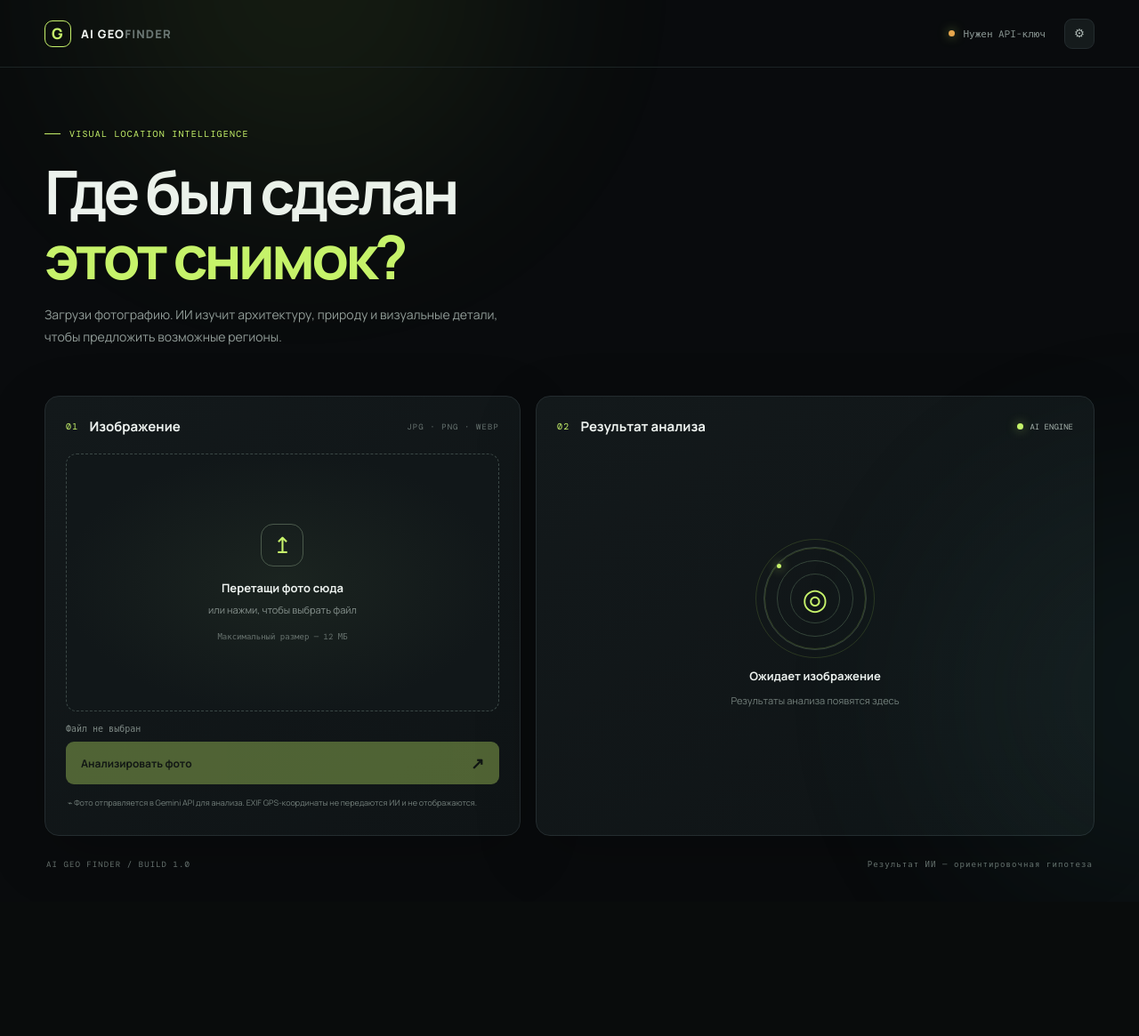
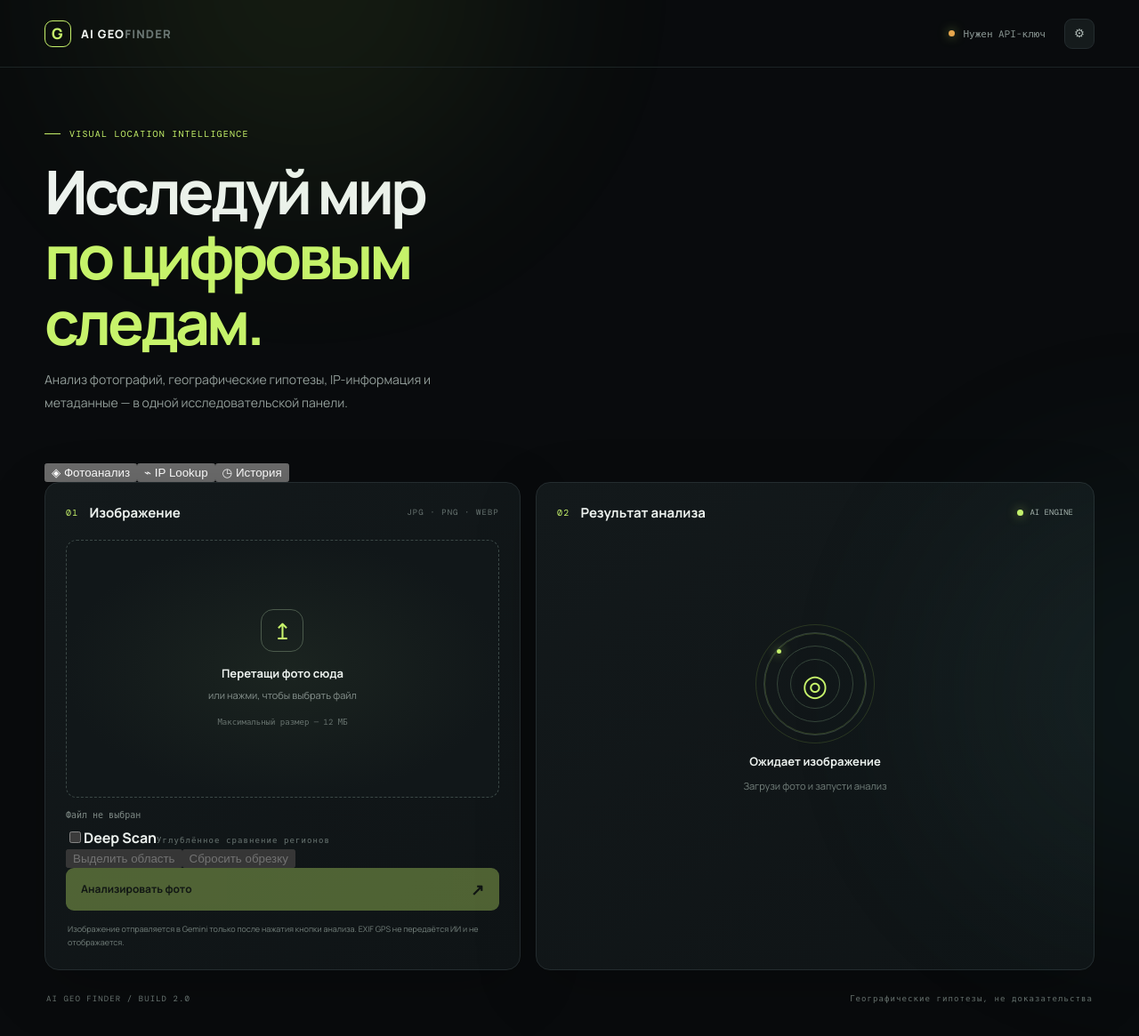
Before and after one commit to FlazionX/Ai-GeoFinder, a Flask app: page / in a window 1280 px wide. Shown: the whole page at 89% size. Before the commit the page ends 977 px from the top, so only its background shows below. Run offline with Flask 3, Linux system fonts and the light colour scheme; some libraries are stand-ins or nearby versions.

Commit message:
Add photo, IP lookup, map and investigation history UI

```diff
--- a/templates/index.html
+++ b/templates/index.html
@@ -1,56 +1,48 @@
 <!doctype html>
-<html lang="ru">
-<head>
-  <meta charset="utf-8"><meta name="viewport" content="width=device-width,initial-scale=1">
-  <meta name="theme-color" content="#090b0d">
-  <title>AI GeoFinder</title>
-  <link rel="preconnect" href="https://fonts.googleapis.com">
-  <link href="https://fonts.googleapis.com/css2?family=DM+Mono:wght@400;500&family=Manrope:wght@400;500;600;700;800&display=swap" rel="stylesheet">
-  <link rel="stylesheet" href="{{ url_for('static', filename='styles.css') }}">
-  <link rel="stylesheet" href="https://unpkg.com/leaflet@1.9.4/dist/leaflet.css">
-</head>
-<body>
+<html lang="ru"><head>
+<meta charset="utf-8"><meta name="viewport" content="width=device-width,initial-scale=1"><meta name="theme-color" content="#090b0d">
+<title>AI GeoFinder</title>
+<link rel="preconnect" href="https://fonts.googleapis.com"><link href="https://fonts.googleapis.com/css2?family=DM+Mono:wght@400;500&family=Manrope:wght@400;500;600;700;800&display=swap" rel="stylesheet">
+<link rel="stylesheet" href="{{ url_for('static', filename='styles.css') }}"><link rel="stylesheet" href="https://unpkg.com/leaflet@1.9.4/dist/leaflet.css">
+</head><body>
 <div class="ambient ambient-a"></div><div class="ambient ambient-b"></div>
-<header class="topbar">
-  <a class="brand" href="/"><span class="brand-mark">G</span><span>AI GEO<span class="muted">FINDER</span></span></a>
-  <div class="top-right"><span class="status-dot"></span><span id="apiStatus">Проверка системы</span><button class="icon-btn" id="settingsBtn" title="Настройки">⚙</button></div>
-</header>
+<header class="topbar"><a class="brand" href="/"><span class="brand-mark">G</span><span>AI GEO<span class="muted">FINDER</span></span></a>
+<div class="top-right"><span class="status-dot"></span><span id="apiStatus">Проверка системы</span><button class="icon-btn" id="settingsBtn" title="Настройки">⚙</button></div></header>
 <main class="shell">
-  <section class="hero">
-    <div class="eyebrow"><span></span> VISUAL LOCATION INTELLIGENCE</div>
-    <h1>Где был сделан<br><em>этот снимок?</em></h1>
-    <p class="hero-copy">Загрузи фотографию. ИИ изучит архитектуру, природу и визуальные детали, чтобы предложить возможные регионы.</p>
-  </section>
-  <section class="workspace">
-    <div class="panel upload-panel">
-      <div class="panel-head"><div><span class="step">01</span><h2>Изображение</h2></div><span class="micro">JPG · PNG · WEBP</span></div>
-      <label class="dropzone" id="dropzone" for="fileInput">
-        <input id="fileInput" type="file" accept="image/jpeg,image/png,image/webp">
-        <div class="upload-content" id="uploadContent"><div class="upload-icon">↥</div><strong>Перетащи фото сюда</strong><span>или нажми, чтобы выбрать файл</span><small>Максимальный размер — 12 МБ</small></div>
-        <img id="preview" alt="Предпросмотр изображения" hidden>
-        <button class="remove-image" id="removeImage" type="button" hidden>×</button>
-      </label>
-      <div class="file-meta" id="fileMeta">Файл не выбран</div>
-      <button class="primary-btn" id="analyzeBtn" disabled><span>Анализировать фото</span><b>↗</b></button>
-      <p class="privacy-note">⌁ Фото отправляется в Gemini API для анализа. EXIF GPS-координаты не передаются ИИ и не отображаются.</p>
-    </div>
-    <div class="panel result-panel">
-      <div class="panel-head"><div><span class="step">02</span><h2>Результат анализа</h2></div><span class="live-tag"><i></i> AI ENGINE</span></div>
-      <div class="empty-state" id="emptyState"><div class="radar"><span></span><span></span><span></span><b>◎</b></div><strong>Ожидает изображение</strong><p>Результаты анализа появятся здесь</p></div>
-      <div class="loading-state" id="loadingState" hidden><div class="loader"></div><strong>Изучаем визуальные признаки</strong><p>Это может занять несколько секунд…</p></div>
-      <div id="results" hidden>
-        <div class="summary" id="summary"></div>
-        <div class="result-section"><div class="section-label">ВОЗМОЖНЫЕ РЕГИОНЫ</div><div id="candidates" class="candidate-list"></div></div>
-        <div class="result-section"><div class="section-label">ВИЗУАЛЬНЫЕ ПОДСКАЗКИ</div><ul id="clues" class="clue-list"></ul></div>
-        <div class="result-section"><div class="section-label">ОГРАНИЧЕНИЯ</div><ul id="limitations" class="clue-list muted-list"></ul></div>
-        <div class="notice" id="notice"></div>
-      </div>
-      <div class="error-box" id="errorBox" hidden></div>
-    </div>
-  </section>
-  <footer><span>AI GEO FINDER <span class="muted">/ BUILD 1.0</span></span><span>Результат ИИ — ориентировочная гипотеза</span></footer>
-</main>
-<div class="toast" id="toast"></div>
-<script src="https://unpkg.com/leaflet@1.9.4/dist/leaflet.js"></script>
-<script src="{{ url_for('static', filename='app.js') }}"></script>
+<section class="hero"><div class="eyebrow"><span></span> VISUAL LOCATION INTELLIGENCE</div><h1>Исследуй мир<br><em>по цифровым следам.</em></h1><p class="hero-copy">Анализ фотографий, географические гипотезы, IP-информация и метаданные — в одной исследовательской панели.</p></section>
+<nav class="tabs" aria-label="Разделы">
+<button class="tab active" data-tab="photo">◈ Фотоанализ</button><button class="tab" data-tab="ip">⌁ IP Lookup</button><button class="tab" data-tab="history">◷ История</button>
+</nav>
+<section class="tab-page active" id="page-photo">
+<div class="workspace">
+<div class="panel upload-panel"><div class="panel-head"><div><span class="step">01</span><h2>Изображение</h2></div><span class="micro">JPG · PNG · WEBP</span></div>
+<label class="dropzone" id="dropzone" for="fileInput"><input id="fileInput" type="file" accept="image/jpeg,image/png,image/webp">
+<div class="upload-content" id="uploadContent"><div class="upload-icon">↥</div><strong>Перетащи фото сюда</strong><span>или нажми, чтобы выбрать файл</span><small>Максимальный размер — 12 МБ</small></div>
+<img id="preview" alt="Предпросмотр изображения" hidden><canvas id="cropCanvas" hidden></canvas><div id="cropRect" hidden></div><button class="remove-image" id="removeImage" type="button" hidden>×</button></label>
+<div class="file-meta" id="fileMeta">Файл не выбран</div>
+<div class="tool-row"><label class="toggle"><input type="checkbox" id="deepScan"><span></span><b>Deep Scan</b></label><span class="micro">Углублённое сравнение регионов</span></div>
+<div class="crop-tools"><button class="small-btn" id="cropBtn" disabled>Выделить область</button><button class="small-btn" id="resetCrop" disabled>Сбросить обрезку</button></div>
+<button class="primary-btn" id="analyzeBtn" disabled><span>Анализировать фото</span><b>↗</b></button>
+<p class="privacy-note">Изображение отправляется в Gemini только после нажатия кнопки анализа. EXIF GPS не передаётся ИИ и не отображается.</p></div>
+<div class="panel result-panel"><div class="panel-head"><div><span class="step">02</span><h2>Результат анализа</h2></div><span class="live-tag"><i></i> AI ENGINE</span></div>
+<div class="empty-state" id="emptyState"><div class="radar"><span></span><span></span><span></span><b>◎</b></div><strong>Ожидает изображение</strong><p>Загрузи фото и запусти анализ</p></div>
+<div class="loading-state" id="loadingState" hidden><div class="loader"></div><strong>Изучаем визуальные признаки</strong><p>Сравниваем архитектуру, ландшафт и ориентиры…</p></div>
+<div id="results" hidden><div class="summary" id="summary"></div><div class="result-section"><div class="section-label">ВОЗМОЖНЫЕ РЕГИОНЫ</div><div id="candidates" class="candidate-list"></div></div>
+<div class="result-section"><div class="section-label">КАРТА ГЕОГРАФИЧЕСКИХ ГИПОТЕЗ</div><div id="map" class="map"></div><div class="map-legend">Маркеры показывают приблизительные центры регионов, а не место съёмки.</div></div>
+<div class="result-section"><div class="section-label">ВИЗУАЛЬНЫЕ ПОДСКАЗКИ</div><ul id="clues" class="clue-list"></ul></div>
+<div class="result-section"><div class="section-label">IMAGE INTELLIGENCE</div><div id="imageInfo" class="info-grid"></div></div>
+<div class="result-section"><div class="section-label">ОГРАНИЧЕНИЯ И НЕОПРЕДЕЛЁННОСТЬ</div><ul id="limitations" class="clue-list muted-list"></ul></div>
+<div class="report" id="report" hidden></div><div class="notice" id="notice"></div></div>
+<div class="error-box" id="errorBox" hidden></div></div></div></section>
+<section class="tab-page" id="page-ip" hidden><div class="panel ip-panel"><div class="panel-head"><div><span class="step">01</span><h2>IP Address Intelligence</h2></div><span class="live-tag"><i></i> PUBLIC IP DATA</span></div>
+<p class="section-intro">Введи публичный IPv4 или IPv6 адрес, чтобы получить ориентировочную информацию о сети и регионе.</p>
+<div class="ip-form"><input id="ipInput" type="text" placeholder="Например, 8.8.8.8" autocomplete="off"><button class="primary-btn" id="ipBtn"><span>Определить IP</span><b>↗</b></button></div>
+<div class="loading-state" id="ipLoading" hidden><div class="loader"></div><strong>Запрашиваем сведения об IP</strong></div><div class="error-box" id="ipError" hidden></div>
+<div id="ipResult" hidden><div class="ip-summary"><div><span class="section-label">IP ADDRESS</span><strong id="ipValue"></strong></div><span class="live-tag" id="ipType"></span></div>
+<div class="info-grid ip-grid" id="ipInfo"></div><div id="ipMap" class="map ip-map"></div><p class="notice" id="ipNotice"></p></div>
+<p class="privacy-note">IP-запрос передаётся сервису ipwho.is. Результат приблизительный и обычно указывает на сеть/узел провайдера, а не точное положение устройства. Частные и локальные IP блокируются.</p></div></section>
+<section class="tab-page" id="page-history" hidden><div class="panel"><div class="panel-head"><div><span class="step">03</span><h2>История исследований</h2></div><button class="small-btn" id="refreshHistory">Обновить</button></div><div id="historyList" class="history-list"><div class="empty-state compact"><strong>Загружаем историю…</strong></div></div></div></section>
+<footer><span>AI GEO FINDER <span class="muted">/ BUILD 2.0</span></span><span>Географические гипотезы, не доказательства</span></footer>
+</main><div class="toast" id="toast"></div>
+<script src="https://unpkg.com/leaflet@1.9.4/dist/leaflet.js"></script><script src="{{ url_for('static', filename='app.js') }}"></script>
 </body></html>
```
